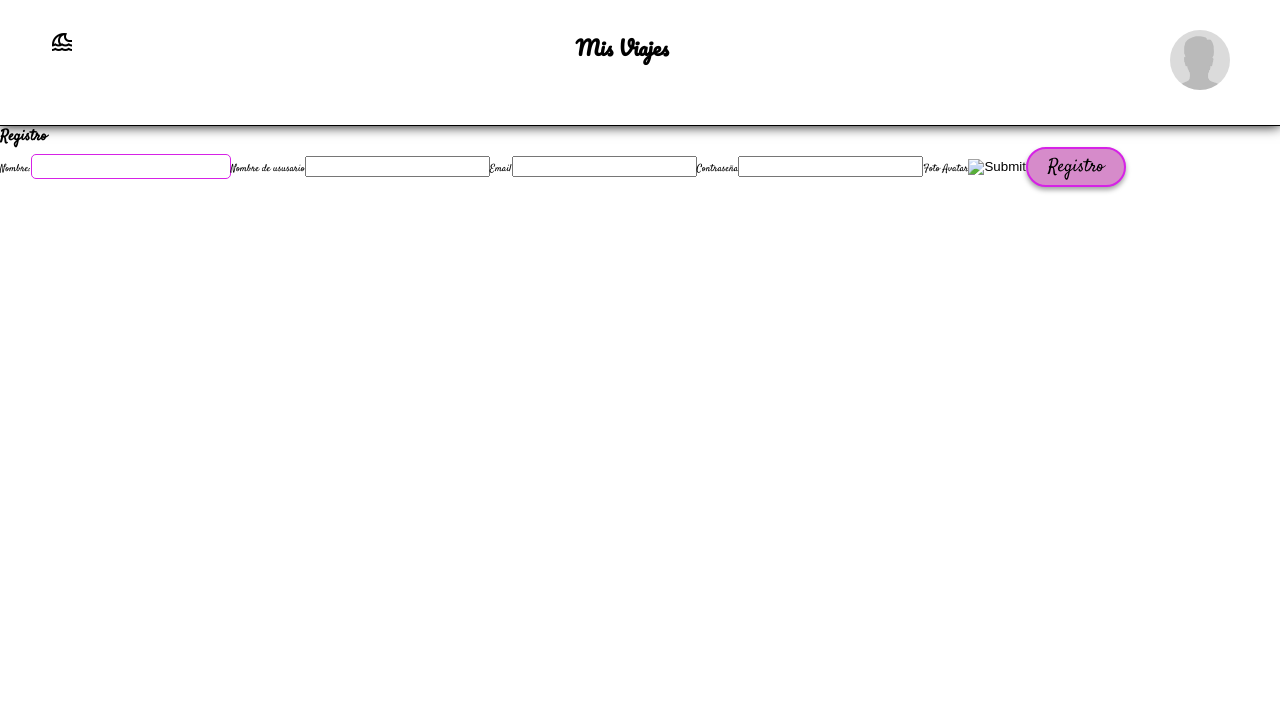
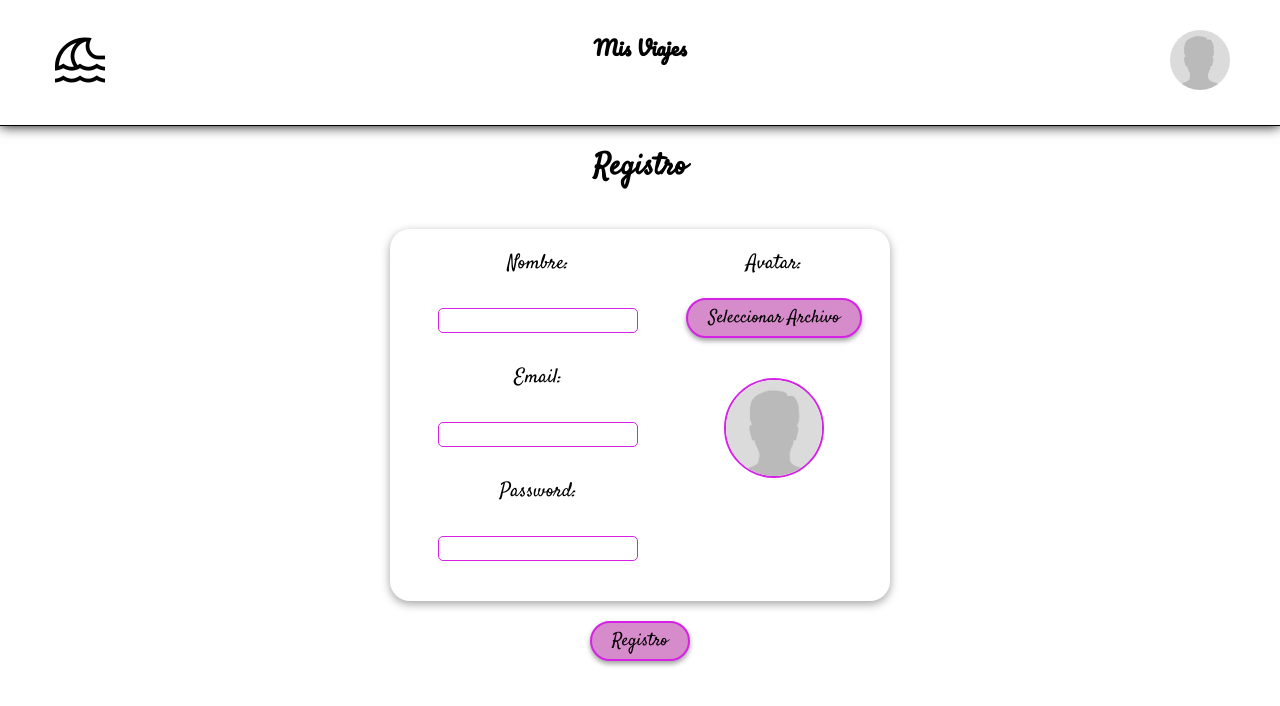
Before and after one commit to griloxx/frontendMisViajes, a React (Vite) app: page /registro in a window 1280 px wide. Shown: the top 706 px of the page. Built offline with nearby package versions, Linux system fonts and the light colour scheme.

Commit message:
cambios archivo registro de usuario creación fetch

```diff
--- a/src/Components/icons.jsx
+++ b/src/Components/icons.jsx
@@ -1,6 +1,12 @@
-export function Icon({ icono, onClick }) {
+export function Icon({ icono, onClick, style }) {
   return (
-    <span onClick={onClick} className="material-symbols-outlined">
+    <span
+      onClick={onClick}
+      className="material-symbols-outlined"
+      style={{
+        fontSize: "60px",
+      }}
+    >
       {icono}
     </span>
   );
--- a/src/Pages/RegistroUsuario.jsx
+++ b/src/Pages/RegistroUsuario.jsx
@@ -1,7 +1,11 @@
 import Joi from "joi";
 import { useNavigate } from "react-router-dom";
 import { servicioRegistroUsuario } from "../Api/servicioRegistroUsuario";
-import { Input } from "../Components/Input";
+import { Input } from "../Components/Input.jsx";
+import { BotonSimple } from "../Components/BotonSimple.jsx";
+import "../Styles/crearUsuario.css";
+import avatar from "../imagenes/avatar.jpg";
+import { useState } from "react";
 
 const schema = Joi.object({
   name: Joi.string().required(),
@@ -13,32 +17,80 @@ const schema = Joi.object({
 export const RegistroUsuario = () => {
   const navigate = useNavigate();
 
-  async function enviarRegistro() {
-    const resultado = await servicioRegistroUsuario(requerirObjeto);
-    if (resultado.success) {
+  const [requerirObjeto, setRequerirObjeto] = useState({});
+  const [errorReg, setErrorReg] = useState("");
+
+  const actualizarRequerirObjeto = (nuevoValor) => {
+    setRequerirObjeto((antiguoValor) => {
+      return {
+        ...antiguoValor,
+        ...nuevoValor,
+      };
+    });
+  };
+
+  const enviarRegistro = async (e) => {
+    e.preventDefault();
+
+    try {
+      const resultado = await servicioRegistroUsuario();
+
       navigate(`/validar-email?email=${requerirObjeto.email}`);
-    } else {
-      throw new Error(error.me);
+    } catch (error) {
+      setErrorReg(errorReg.message);
     }
-  }
+  };
 
   return (
-    <section>
-      <h1>Registro</h1>
-      <form onSubmit={enviarRegistro}>
-        <Input label={"Nombre:"} type={"text"} name={"name"} clase={"input"} />
-        <label htmlFor="name">Nombre de ususario</label>
-        <input type="text" id="name" name="name" />
-        <label htmlFor="email">Email</label>
-        <input type="email" id="email" name="email" />
-        <label htmlFor="password">Contraseña</label>
-        <input type="password" id="password" name="password" />
-        <label htmlFor="avatar">Foto Avatar</label>
-        <input type="image" id="avatar" name="avatar" />
-        <button className="boton-simple" type="submit">
-          Registro
-        </button>
-      </form>
-    </section>
+    <main className="crearRegistro">
+      <section className="formularioRegistro">
+        <h2 className="tituloRegistro">Registro</h2>
+
+        <form className="formRegistro" onSubmit={enviarRegistro}>
+          <div className="div-form-reg">
+            <Input
+              label={"Nombre:"}
+              type={"text"}
+              name={"name"}
+              clase={"input"}
+            />
+            <Input
+              label={"Email:"}
+              type={"email"}
+              name={"email"}
+              clase={"input"}
+            />
+            <Input
+              label={"Password:"}
+              type={"password"}
+              name={"pasword"}
+              clase={"input"}
+              autocomplete={"off"}
+            />
+          </div>
+
+          <div className="div-form-avatar">
+            <Input
+              label={"Avatar:"}
+              type={"file"}
+              name={"avatar"}
+              clase={"hidden"}
+              autocomplete={"off"}
+            />
+            <BotonSimple clase={"boton-simple"}>
+              Seleccionar Archivo
+            </BotonSimple>
+            <div className="imagen-perfil">
+              <img className="avatar-form" src={avatar} alt="avatar" />
+            </div>
+          </div>
+        </form>
+        <div>
+          <button className="boton-simple" type="submit">
+            Registro
+          </button>
+        </div>
+      </section>
+    </main>
   );
 };
--- /dev/null
+++ b/src/Styles/crearUsuario.css
@@ -0,0 +1,59 @@
+.crearRegistro {
+  display: flex;
+  justify-content: center;
+  flex-direction: column;
+  align-items: center;
+  gap: 1rem;
+}
+.formularioRegistro {
+  text-align: center;
+  font-size: 2rem;
+  display: flex;
+  flex-direction: column;
+  align-items: center;
+}
+
+.tituloRegistro {
+  padding: 2rem;
+}
+
+.formRegistro {
+  display: flex;
+  justify-content: space-evenly;
+  max-width: 150rem;
+  min-width: 50rem;
+  margin: 2rem;
+  /* border: .2rem solid var(--color-bordes); */
+  border-radius: 2rem;
+  padding: 2rem 0;
+  box-shadow: 0 0.3rem 1rem var(--color-sombras);
+}
+.div-form-reg {
+  display: flex;
+  flex-direction: column;
+  align-items: center;
+  gap: 3rem;
+  margin: 0 2rem 2rem 2rem;
+}
+
+.div-form-avatar {
+  display: flex;
+  flex-direction: column;
+  align-items: center;
+  gap: 2rem;
+}
+
+.imagen-perfil {
+  margin-top: 2rem;
+  width: 10rem;
+  height: 10rem;
+  border: 0.2rem solid var(--color-bordes);
+  border-radius: 50%;
+  overflow: hidden;
+}
+
+.avatar-form {
+  max-width: 10rem;
+  overflow: hidden;
+  background-size: cover;
+}
--- a/src/Styles/header.css
+++ b/src/Styles/header.css
@@ -32,3 +32,9 @@
   text-decoration: none;
   color: var(--negro);
 }
+
+.botonMenu {
+  display: flex;
+  justify-content: center;
+  margin: 0;
+}
```
Also changed, not shown: src/Pages/ModificarUsuario.jsx (+32 -18 lines).
